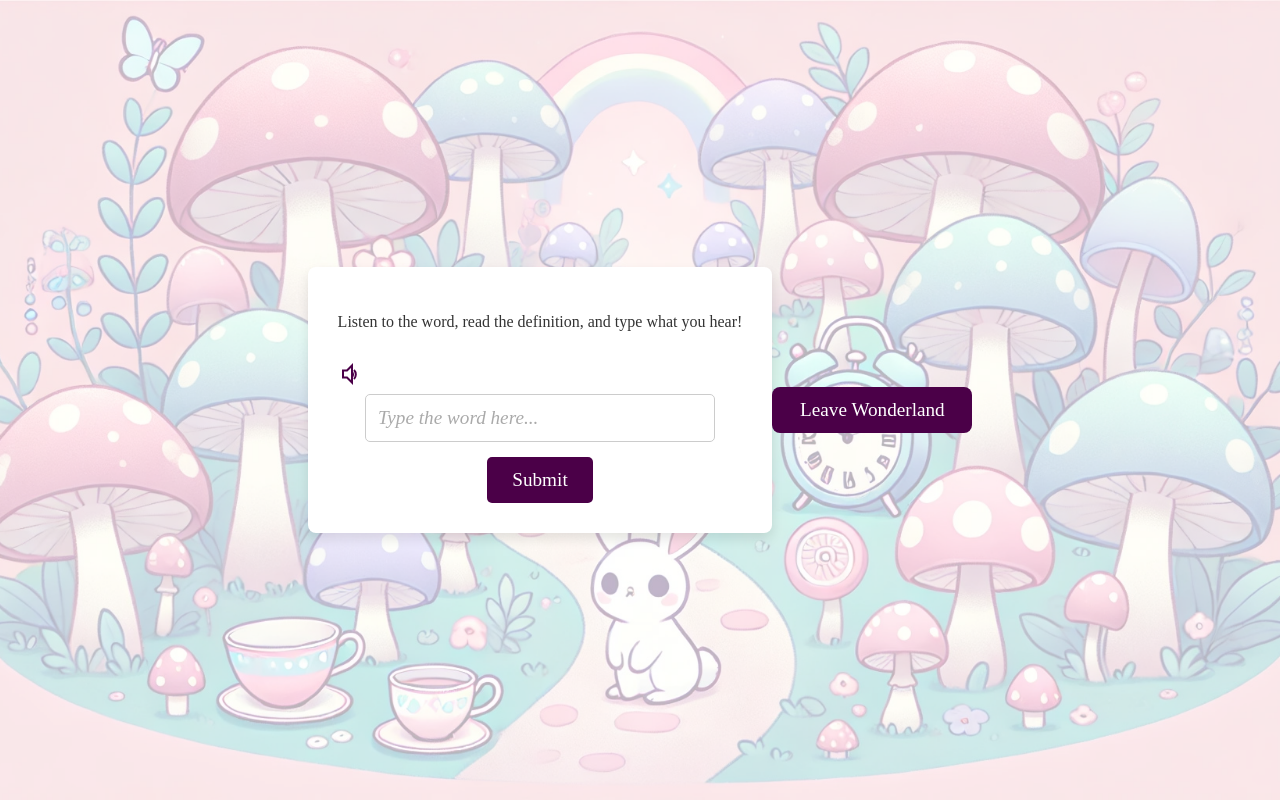
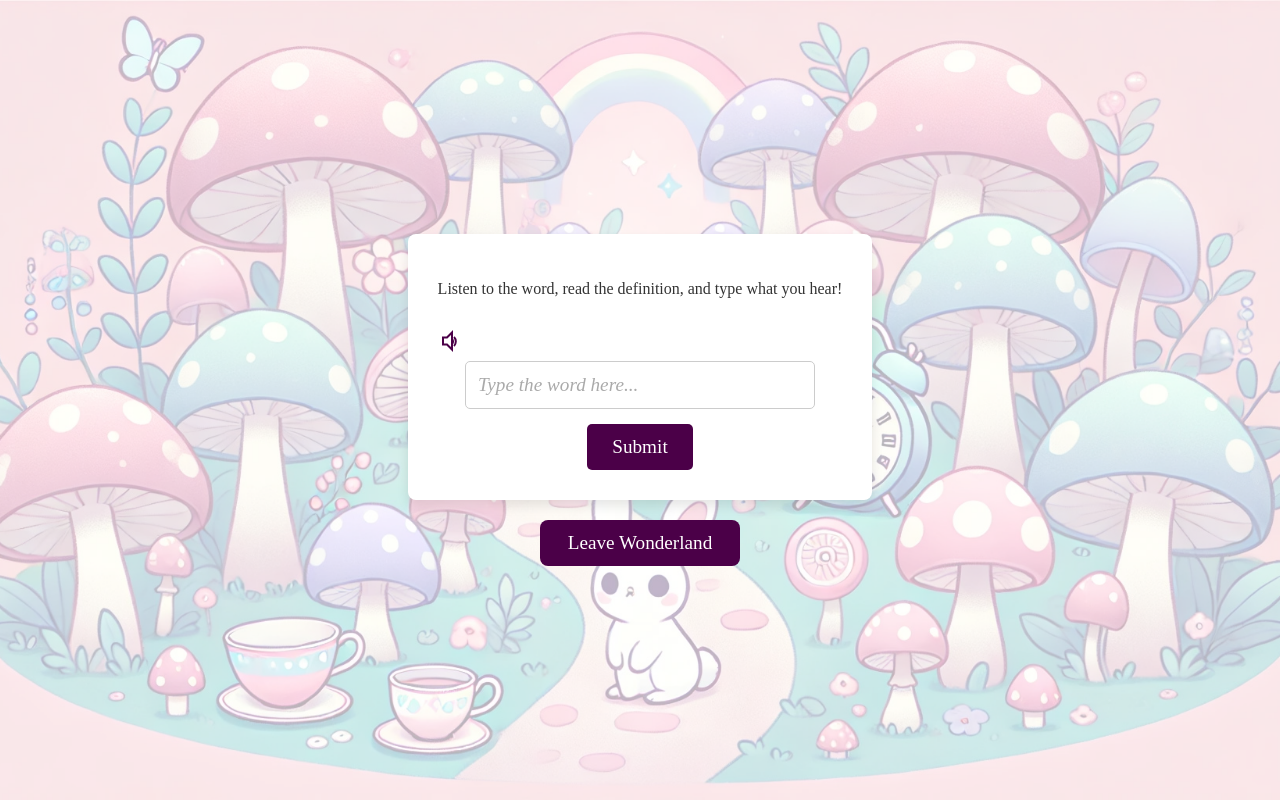
Before and after one commit to UBH-Fall-2024/Spell-in-Wonderland, a Flask app: template templates/spell.html in a window 1280 px wide. Run offline with Flask 2, Linux system fonts and the light colour scheme; the template is opened without the code that fills it, so the values that code supplies are empty; some web fonts are replaced.

Commit message:
centered teh result button

```diff
--- a/templates/spell.html
+++ b/templates/spell.html
@@ -11,6 +11,7 @@
     <link rel="icon" href="../static/teacup.png" type="image/png">
 </head>
 <body>
+    <div class="centered-container">
         <div class="container">
             <p>Listen to the word, read the definition, and type what you hear!</p>
 
@@ -36,14 +37,13 @@
                     <button type="submit" id="submit-btn">Submit</button>
                 </form>
             </div>
-
-
         </div>
 
         <div class="results-button-container">
             <a href="/result">
                 <button class="results-button">Leave Wonderland</button>
             </a>
+        </div>
     </div>
 
 
--- a/templates/spellStyles.css
+++ b/templates/spellStyles.css
@@ -178,6 +178,15 @@ body::before {
     background-color: #3a0037;
 }
 
+/* Centered container styling */
+.centered-container {
+    display: flex;
+    flex-direction: column;
+    justify-content: center;
+    align-items: center;
+    height: 100vh; /* Full viewport height */
+}
+
 /* Responsive adjustments */
 @media (max-width: 768px) {
     .container {
```
Lines whose indentation alone changed are shown as unchanged.
